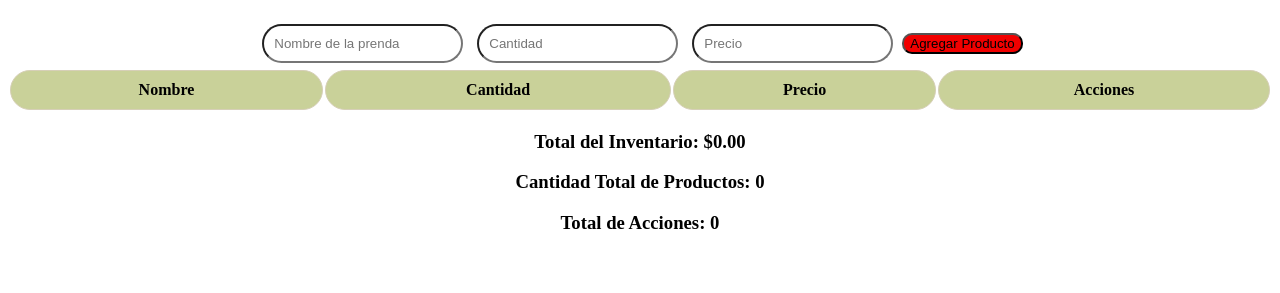
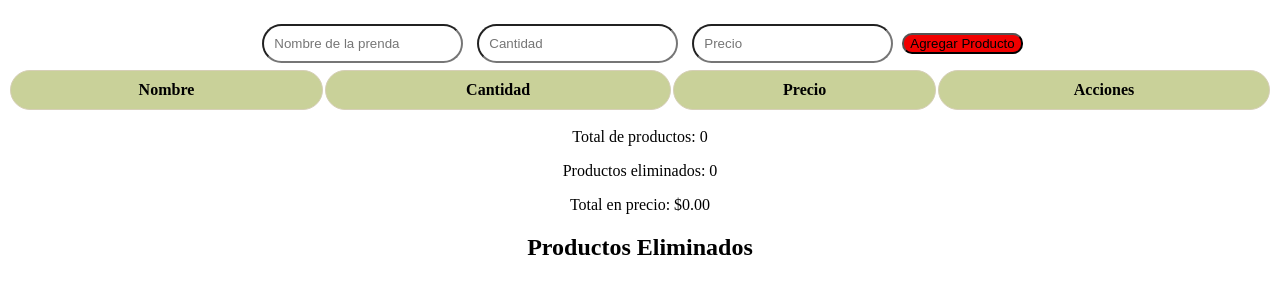
Before and after one commit to Daniel16067/pagos.github.io, a plain HTML site: page index.html in a window 1280 px wide. Shown: the part 61-354 px from the top of the page. Drawn offline with Linux system fonts and the light colour scheme.

Commit message:
Update index.html

```diff
--- a/index.html
+++ b/index.html
@@ -9,6 +9,7 @@
 <body>
     <div class="gest"><h1>Gestión de Inventario</h1></div>
 
+    <!-- Formulario para agregar productos -->
     <form id="formProducto">
         <input type="text" id="nombre" placeholder="Nombre de la prenda" required>
         <input type="number" id="cantidad" placeholder="Cantidad" required>
@@ -16,6 +17,7 @@
         <button type="submit">Agregar Producto</button>
     </form>
 
+    <!-- Tabla para mostrar productos -->
     <table id="tablaInventario">
         <thead>
             <tr>
@@ -27,10 +29,17 @@
         </thead>
         <tbody></tbody>
     </table>
-    <h3 id="totalInventario">Total del Inventario: $0.00</h3>
-<h3 id="totalProductos">Cantidad Total de Productos: 0</h3>
-<h3 id="totalAcciones">Total de Acciones: 0</h3> <!-- NUEVO -->
 
+    <!-- Resumen de productos y acciones -->
+    <div id="resumen">
+        <p id="totalProductos">Total de productos: 0</p>
+        <p id="productosEliminados">Productos eliminados: 0</p>
+        <p id="totalPrecio">Total en precio: $0.00</p>
+    </div>
+
+    <!-- Lista de productos eliminados -->
+    <h2>Productos Eliminados</h2>
+    <ul id="listaEliminados"></ul>
 
     <script src="in.js"></script>
 </body>
```
